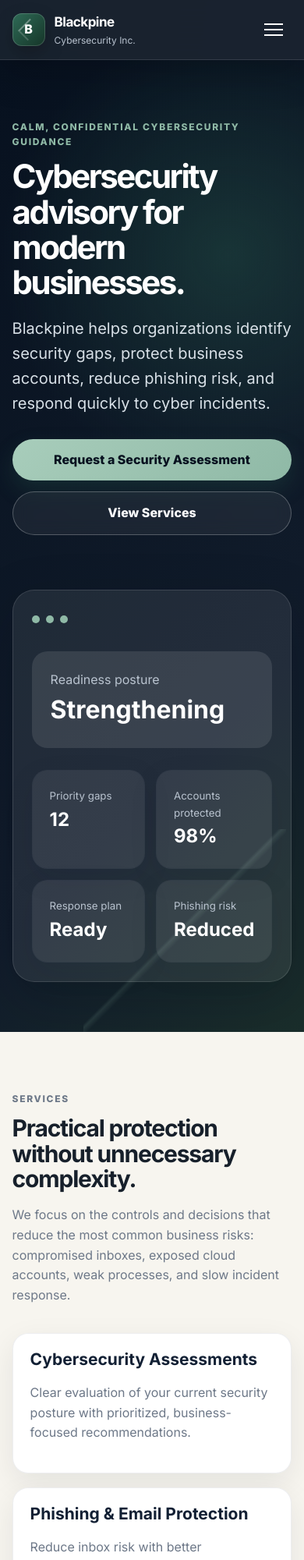
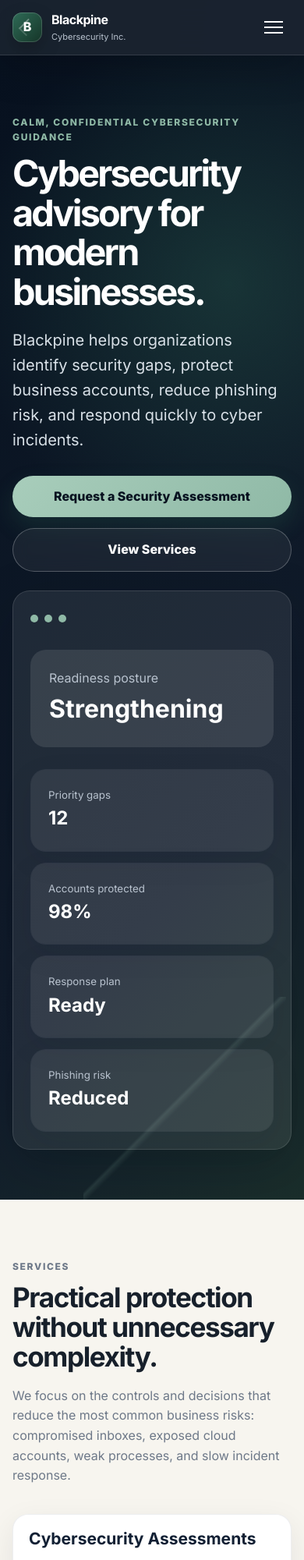
Before and after one commit to chillbloxd-beep/blackpine, a plain HTML site: page index.html in a window 390 px wide. Shown: the top 2000 px of the page at 78% size. Drawn offline with Linux system fonts and the light colour scheme.

Commit message:
Harden responsive layout across site

```diff
--- a/script.js
+++ b/script.js
@@ -91,7 +91,7 @@ if (contactForm) {
       return;
     }
 
-    // Demo/local mode placeholder handler: no backend is configured for this static site.
+    // Demo/local mode handler: no backend is configured for this static site.
     // Production connection point: replace this block with a request to Formspree,
     // Resend, Supabase, Firebase, or a secure email/API endpoint. Do not collect or
     // store sensitive incident evidence in client-side code.
--- a/styles.css
+++ b/styles.css
@@ -596,3 +596,129 @@ body {
     grid-template-columns: 1fr;
   }
 }
+
+/* Responsive hardening pass */
+html,
+body {
+  max-width: 100%;
+  overflow-x: hidden;
+}
+
+img,
+svg,
+video,
+canvas {
+  max-width: 100%;
+}
+
+.button,
+.nav-links a,
+.pill-grid a,
+.footer-links a {
+  min-height: 44px;
+}
+
+.button {
+  gap: 8px;
+  text-align: center;
+}
+
+.card,
+.process,
+.service-detail,
+.contact-panel,
+.professional-form,
+.cta-box,
+.legal-content .container {
+  overflow-wrap: anywhere;
+}
+
+@media (max-width: 980px) {
+  .nav-links {
+    max-height: calc(100vh - 76px);
+    overflow-y: auto;
+  }
+
+  .hero-grid,
+  .split,
+  .contact-layout {
+    gap: 34px;
+  }
+
+  .hero-panel,
+  .assessment-snapshot,
+  .incident-note {
+    max-width: 640px;
+  }
+}
+
+@media (max-width: 640px) {
+  h1 {
+    font-size: clamp(36px, 12vw, 48px);
+  }
+
+  h2 {
+    font-size: clamp(28px, 9vw, 38px);
+  }
+
+  .container {
+    width: min(100% - 32px, 1140px);
+  }
+
+  .nav {
+    min-height: 70px;
+  }
+
+  .nav-links {
+    inset: 70px 0 auto 0;
+    padding: 18px 16px 24px;
+  }
+
+  .brand-mark {
+    width: 38px;
+    height: 38px;
+  }
+
+  .brand strong {
+    font-size: 16px;
+  }
+
+  .brand small {
+    font-size: 11px;
+  }
+
+  .page-hero {
+    padding: 62px 0;
+  }
+
+  .hero-grid,
+  .split,
+  .contact-layout,
+  .professional-form {
+    gap: 24px;
+  }
+
+  .hero-panel,
+  .assessment-snapshot,
+  .incident-note,
+  .contact-panel,
+  .professional-form,
+  .service-detail,
+  .legal-content .container {
+    padding: 22px;
+    border-radius: 22px;
+  }
+
+  .metric-grid {
+    grid-template-columns: 1fr;
+  }
+
+  .card,
+  .process {
+    padding: 20px;
+  }
+
+  .footer {
+    padding: 34px 0;
+  }
+}
```
Also changed, not shown: contact.html (+1 -1 lines), privacy.html (+4 -12 lines), terms.html (+4 -12 lines).
